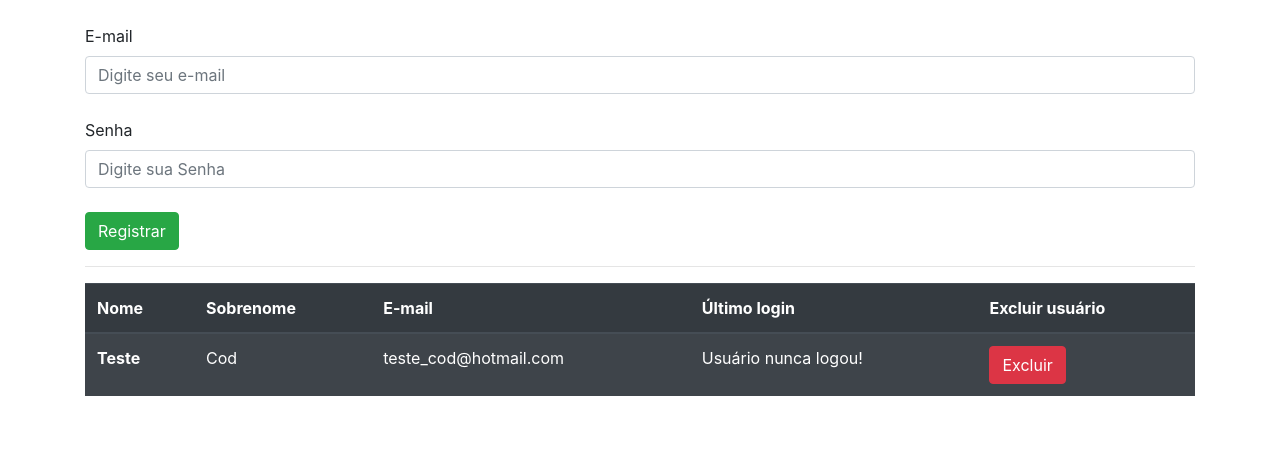
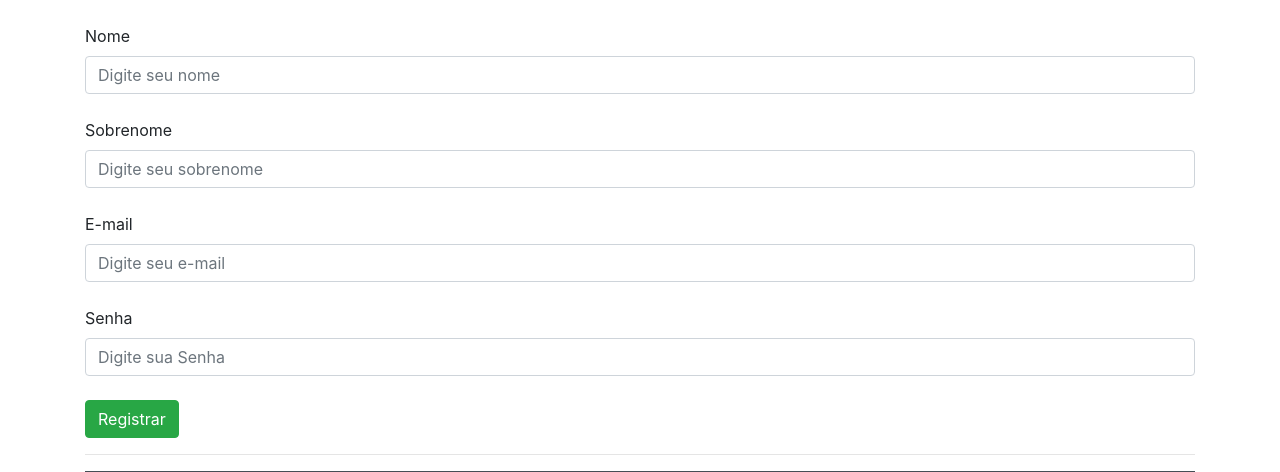
Before and after one commit to gabrieljsbezerra/SistemaGestaoILPIs, a Django app: page /auth/cadastrar_usuario/ in a window 1280 px wide. Shown: the part 56-528 px from the top of the page. Run offline with Django 5.2, Linux system fonts and the light colour scheme; data comes from the database, SQL or seed files in the repository; both versions use the stored data as it was after the commit.

Commit message:
- Ajustando o cadastro de users - Adicionando o campo de Nome e Sobrenome

```diff
--- a/usuarios/templates/cadastrar_usuario.html
+++ b/usuarios/templates/cadastrar_usuario.html
@@ -9,6 +9,12 @@
             {% endfor %}
         {% endif %}
         <form action="{% url 'cadastrar_usuario' %}" method="POST">{% csrf_token %}
+            <br>
+            <label>Nome</label>
+            <input type="text" placeholder="Digite seu nome" name="nome" class="form-control">
+            <br>
+            <label>Sobrenome</label>
+            <input type="text" placeholder="Digite seu sobrenome" name="sobrenome" class="form-control">
             <br>
             <label>E-mail</label>
             <input type="email" placeholder="Digite seu e-mail" name="email" class="form-control">
--- a/usuarios/views.py
+++ b/usuarios/views.py
@@ -15,6 +15,8 @@ def cadastrar_usuario(request):
         usuarios = Users.objects.filter(cargo="U") # Para listar os usuarios, busco no banco de dados como um select com where
         return render(request, 'cadastrar_usuario.html', {'usuarios': usuarios})
     if request.method == "POST":
+        nome = request.POST.get('nome')
+        sobrenome = request.POST.get('sobrenome')
         email = request.POST.get('email')
         senha = request.POST.get('senha')
 
@@ -25,6 +27,8 @@ def cadastrar_usuario(request):
             return HttpResponse('E-mail existente')
 
         user = Users.objects.create_user(
+            first_name=nome,
+            last_name=sobrenome,
             username=email,
             email=email,
             password=senha,
```
Also changed, not shown: db.sqlite3.
